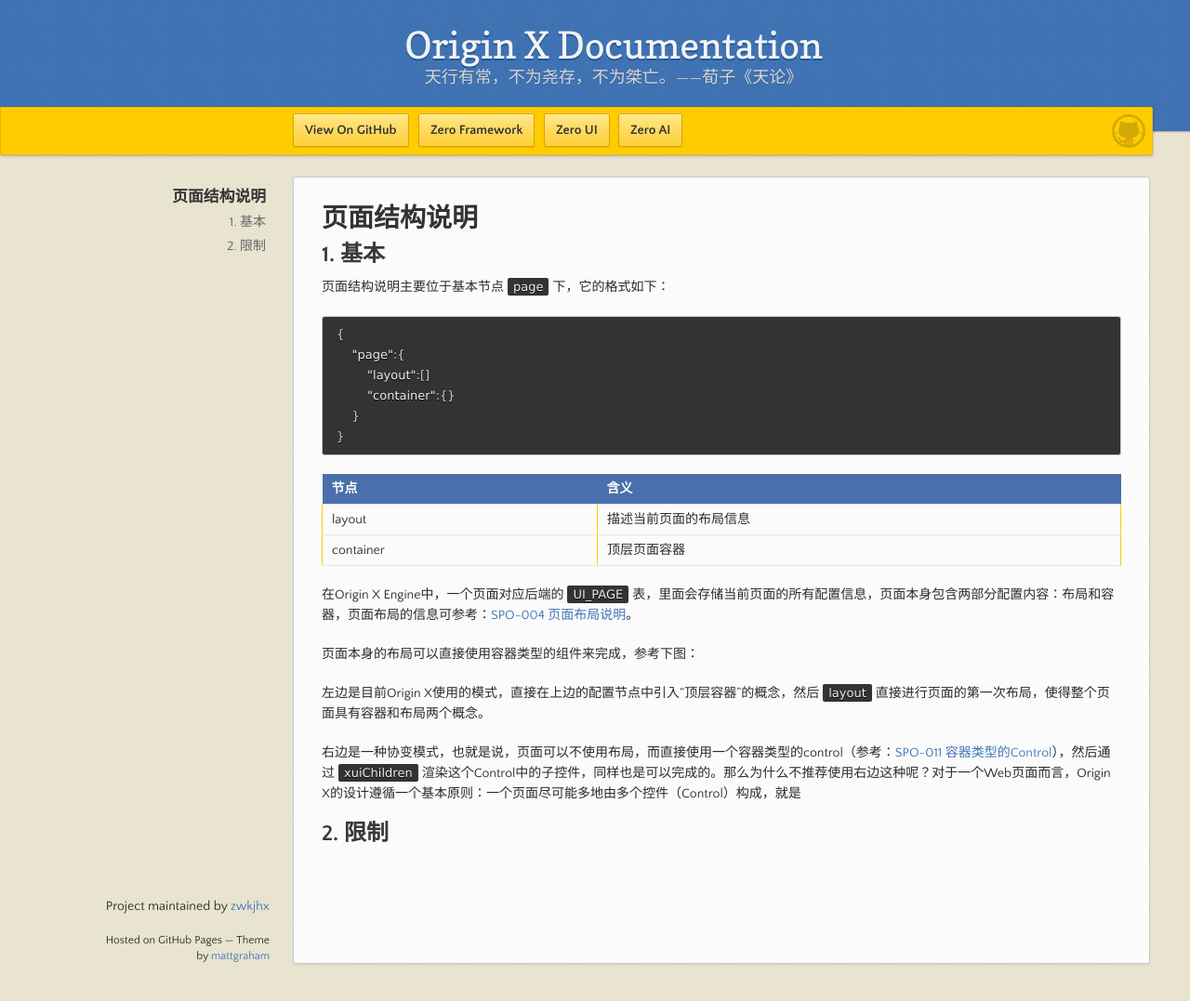
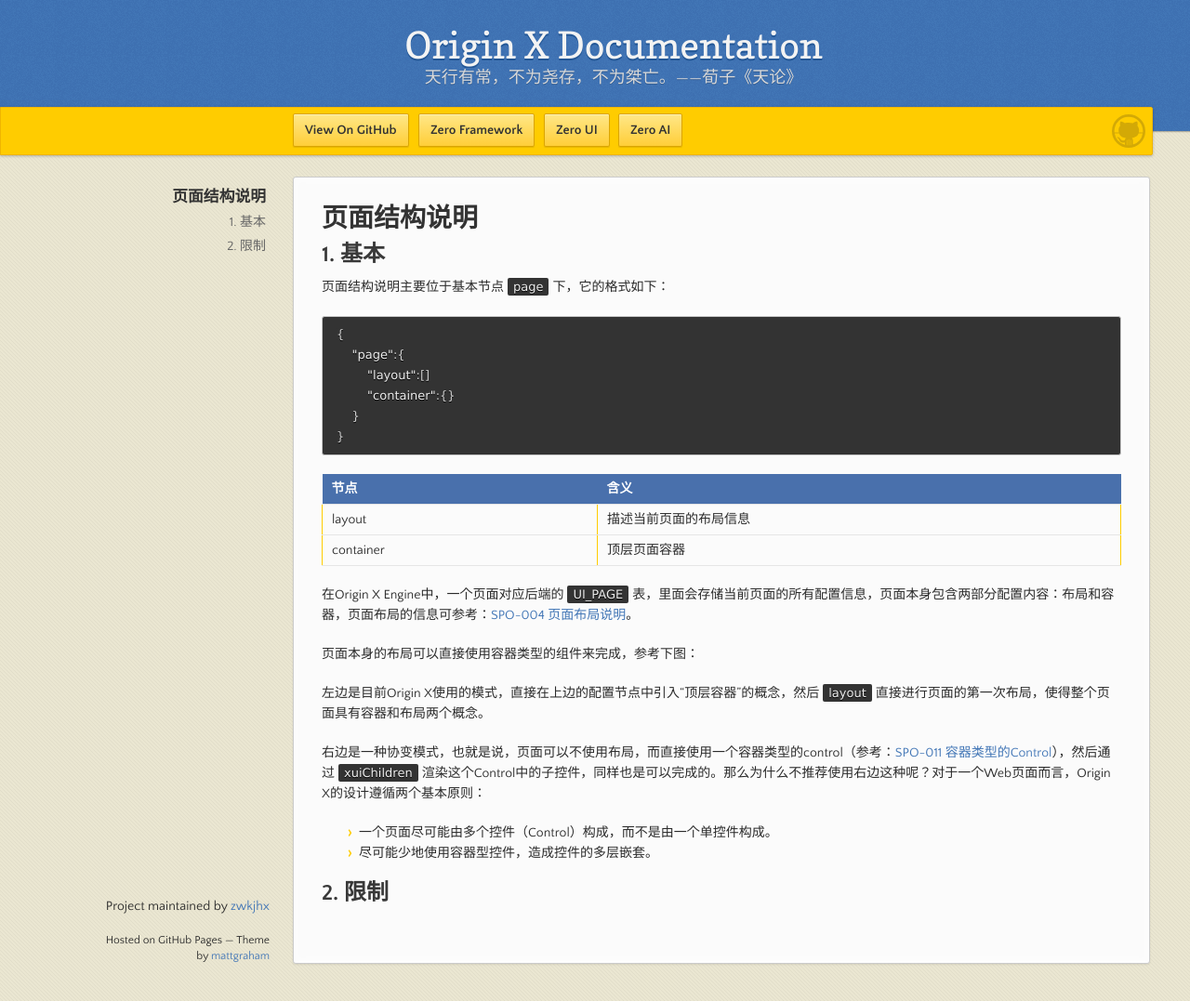
Before and after one commit to zwkjhx/ox-doc, a Jekyll site: the page built from specification/3-origin-xgui-fan/spo-003-bu-ju-pei-zhi-gui-fan.md, in a window 1280 px wide and 1077 px high. Shown: the whole window at 93% size. Built offline with Jekyll 4.4.1, drawn with Linux system fonts in a browser that asks for light colours; our own code applies the rules of GitHub Pages for plain Markdown files.

Commit message:
Updates specification/3-origin-xgui-fan/spo-003-bu-ju-pei-zhi-gui-fan.md
Auto commit by GitBook Editor

```diff
--- a/specification/3-origin-xgui-fan/spo-003-bu-ju-pei-zhi-gui-fan.md
+++ b/specification/3-origin-xgui-fan/spo-003-bu-ju-pei-zhi-gui-fan.md
@@ -24,6 +24,9 @@
 
 左边是目前Origin X使用的模式，直接在上边的配置节点中引入“顶层容器”的概念，然后`layout`直接进行页面的第一次布局，使得整个页面具有容器和布局两个概念。
 
-右边是一种协变模式，也就是说，页面可以不使用布局，而直接使用一个容器类型的control（参考：[SPO-011 容器类型的Control](/specification/3-origin-xgui-fan/spo-011-rong-qi-lei-xing-de-control.md)），然后通过`xuiChildren`渲染这个Control中的子控件，同样也是可以完成的。那么为什么不推荐使用右边这种呢？对于一个Web页面而言，Origin X的设计遵循一个基本原则：一个页面尽可能多地由多个控件（Control）构成，就是
+右边是一种协变模式，也就是说，页面可以不使用布局，而直接使用一个容器类型的control（参考：[SPO-011 容器类型的Control](/specification/3-origin-xgui-fan/spo-011-rong-qi-lei-xing-de-control.md)），然后通过`xuiChildren`渲染这个Control中的子控件，同样也是可以完成的。那么为什么不推荐使用右边这种呢？对于一个Web页面而言，Origin X的设计遵循两个基本原则：
+
+* 一个页面尽可能由多个控件（Control）构成，而不是由一个单控件构成。
+* 尽可能少地使用容器型控件，造成控件的多层嵌套。
 
 ## 2. 限制
```
